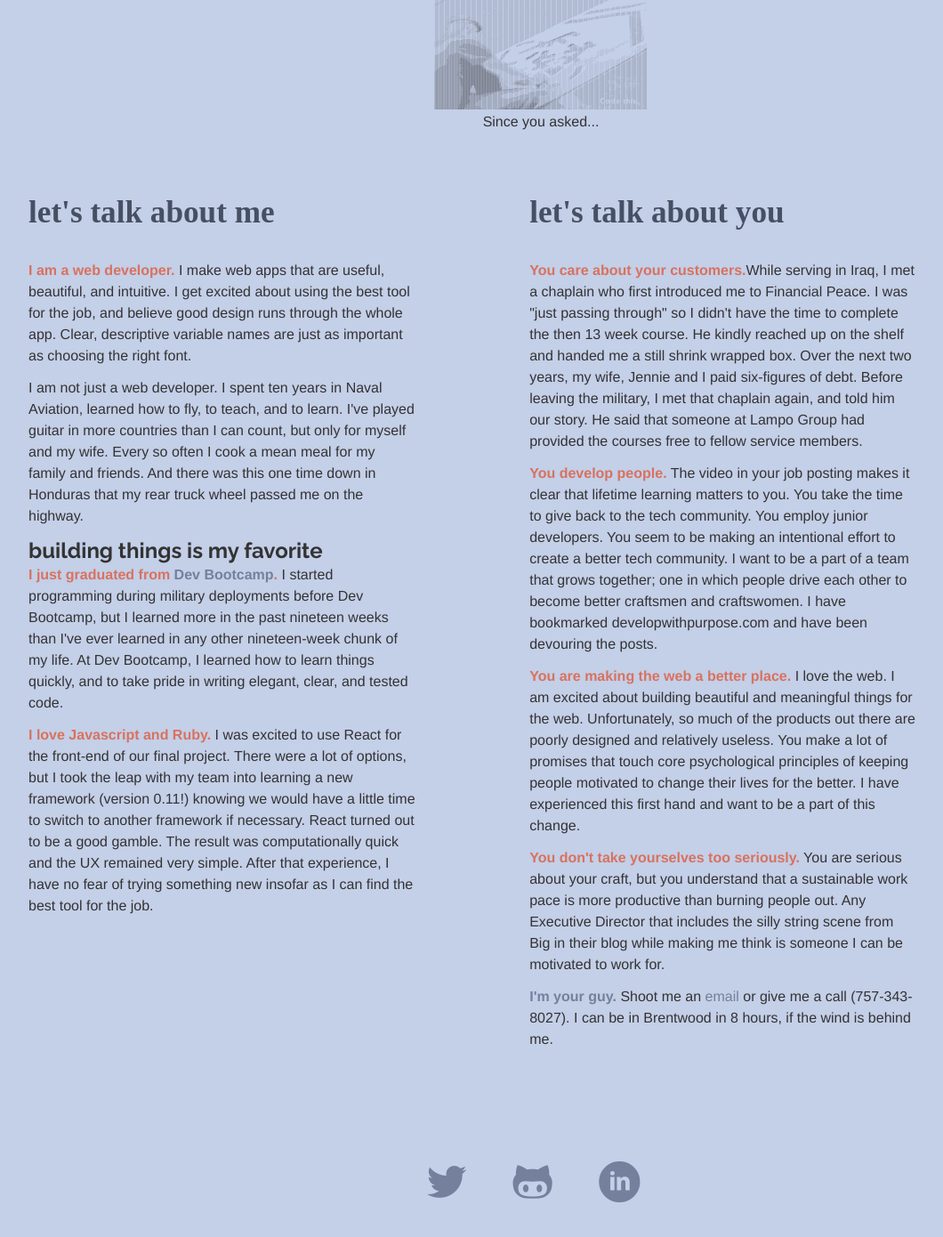
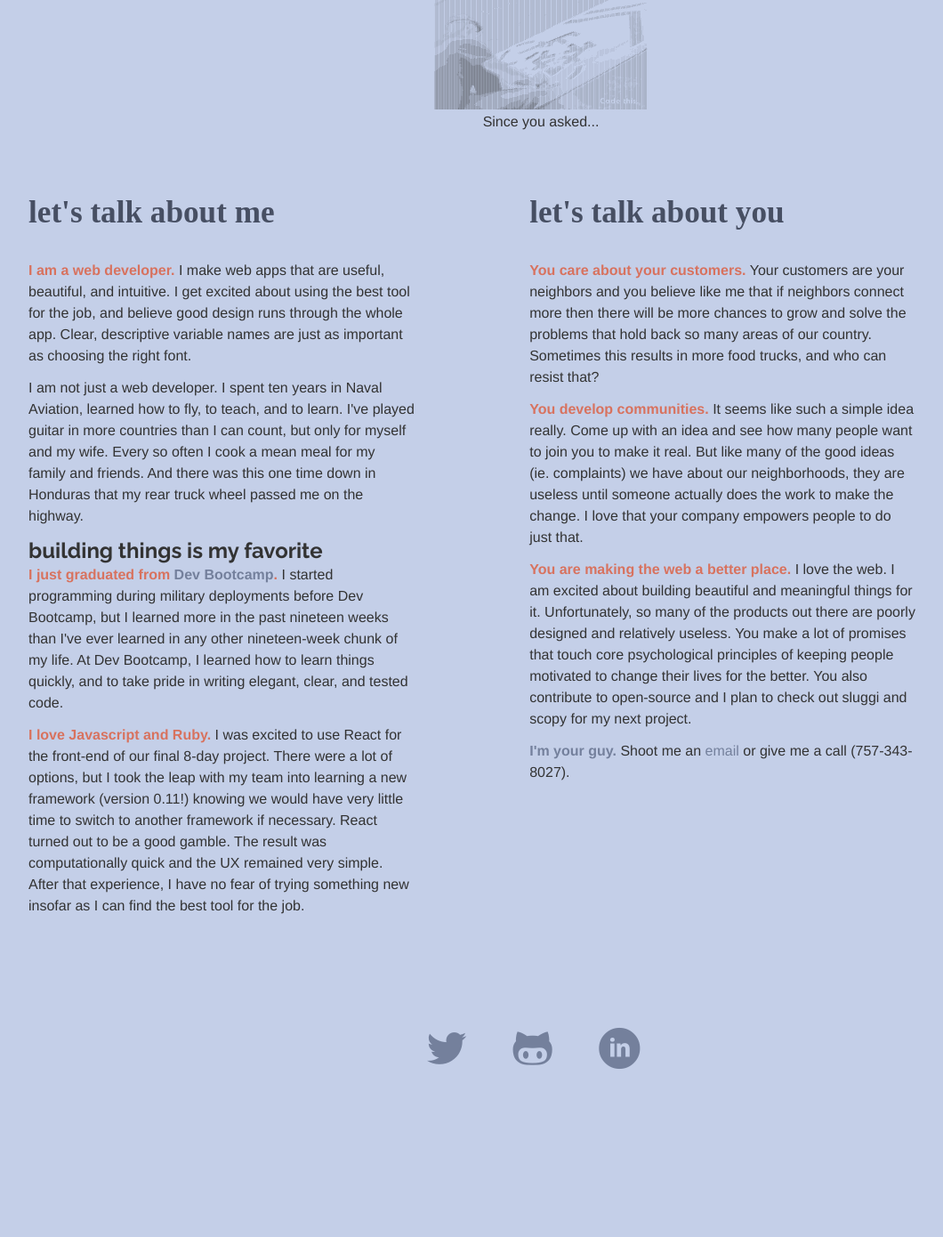
Before and after one commit to jochambo/jochambo.github.io, a Jekyll site: the page built from cover_letter/neighborland.md, in a window 1280 px wide and 1400 px high, scrolled down 185 px. Shown: the top 1390 px of the window at 89% size, without its empty margins (32-1092 px from the left). Built offline with Jekyll 4.4.1, drawn with Linux system fonts in a browser that asks for light colours; some web fonts are replaced; after the commit the page ends 1435 px from its top, so only the background shows below that.

Commit message:
Update nl letter

```diff
--- a/cover_letter/neighborland.md
+++ b/cover_letter/neighborland.md
@@ -161,25 +161,22 @@ title: culture_foundry
         <span class="peach">I just graduated from <a href="http://devbootcamp.com/">Dev Bootcamp</a>.</span> I started programming during military deployments before Dev Bootcamp, but I learned more in the past nineteen weeks than I've ever learned in any other nineteen-week chunk of my life. At Dev Bootcamp, I learned how to learn things quickly, and to take pride in writing elegant, clear, and tested code.
       </p>
       <p>
-        <span class="peach">I love Javascript and Ruby.</span> I was excited to use React for the front-end of our final project. There were a lot of options, but I took the leap with my team into learning a new framework (version 0.11!) knowing we would have a little time to switch to another framework if necessary. React turned out to be a good gamble. The result was computationally quick and the UX remained very simple.  After that experience, I have no fear of trying something new insofar as I can find the best tool for the job.
+        <span class="peach">I love Javascript and Ruby.</span> I was excited to use React for the front-end of our final 8-day project. There were a lot of options, but I took the leap with my team into learning a new framework (version 0.11!) knowing we would have very little time to switch to another framework if necessary. React turned out to be a good gamble. The result was computationally quick and the UX remained very simple.  After that experience, I have no fear of trying something new insofar as I can find the best tool for the job.
       </p>
     </li>
     <li class="letter-part">
       <p class="letter-title">let's talk about you</p>
       <p>
-        <span class="peach">You care about your customers.</span>While serving in Iraq, I met a chaplain who first introduced me to Financial Peace. I was "just passing through" so I didn't have the time to complete the then 13 week course.  He kindly reached up on the shelf and handed me a still shrink wrapped box. Over the next two years, my wife, Jennie and I paid six-figures of debt.  Before leaving the military, I met that chaplain again, and told him our story.  He said that someone at Lampo Group had provided the courses free to fellow service members.
+        <span class="peach">You care about your customers.</span> Your customers are your neighbors and you believe like me that if neighbors connect more then there will be more chances to grow and solve the problems that hold back so many areas of our country. Sometimes this results in more food trucks, and who can resist that?
       </p>
       <p>
-        <span class="peach">You develop people.</span> The video in your job posting makes it clear that lifetime learning matters to you. You take the time to give back to the tech community. You employ junior developers. You seem to be making an intentional effort to create a better tech community. I want to be a part of a team that grows together; one in which people drive each other to become better craftsmen and craftswomen. I have bookmarked developwithpurpose.com and have been devouring the posts.
+        <span class="peach">You develop communities.</span> It seems like such a simple idea really. Come up with an idea and see how many people want to join you to make it real. But like many of the good ideas (ie. complaints) we have about our neighborhoods, they are useless until someone actually does the work to make the change. I love that your company empowers people to do just that.
       </p>
       <p>
-        <span class="peach">You are making the web a better place.</span> I love the web. I am excited about building beautiful and meaningful things for the web. Unfortunately, so much of the products out there are poorly designed and relatively useless. You make a lot of promises that touch core psychological principles of keeping people motivated to change their lives for the better.  I have experienced this first hand and want to be a part of this change.
+        <span class="peach">You are making the web a better place.</span> I love the web. I am excited about building beautiful and meaningful things for it. Unfortunately, so many of the products out there are poorly designed and relatively useless. You make a lot of promises that touch core psychological principles of keeping people motivated to change their lives for the better. You also contribute to open-source and I plan to check out sluggi and scopy for my next project.
       </p>
       <p>
-        <span class="peach">You don't take yourselves too seriously.</span> You are serious about your craft, but you understand that a sustainable work pace is more productive than burning people out.  Any Executive Director that includes the silly string scene from Big in their blog while making me think is someone I can be motivated to work for.
-      </p>
-      <p>
-        <span class="blue">I'm your guy.</span> Shoot me an <a href="mailto:joey.chamberlin@gmail.com">email</a> or give me a call (757-343-8027). I can be in Brentwood in 8 hours, if the wind is behind me.
+        <span class="blue">I'm your guy.</span> Shoot me an <a href="mailto:joey.chamberlin@gmail.com">email</a> or give me a call (757-343-8027).
       </p>
     </li>
   </ul>
```
